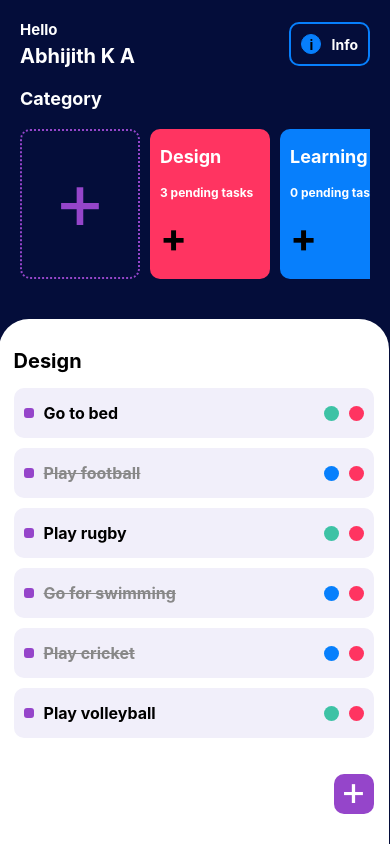
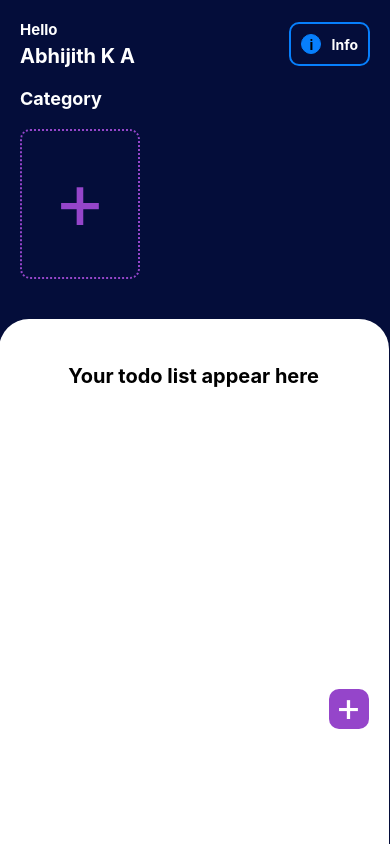
Before and after one commit to lucrada/Training-Project---Todo, a React Native app: screen /main_screen in a window 390 px wide. Built offline with nearby package versions, Linux system fonts and the light colour scheme.

Commit message:
fixed some bugs

```diff
--- a/components/CategoryComponent.tsx
+++ b/components/CategoryComponent.tsx
@@ -59,12 +59,13 @@ const CategoryComponent = (props): React.JSX.Element => {
         let newCategory = { id: Date.now().toString() + Math.random().toString(36).substring(2), title: newCategoryItem, color: color};
         props.addCategoryItem(newCategory);
         closeModal();
+        props.handleItemPress(newCategory.id);
     };
 
     return (
         <View style={styles.container}>
             <Text style={styles.title}>Category</Text>
-            <ScrollView horizontal={true}>
+            <ScrollView horizontal={true} style={{minHeight: 150,}}>
                 <AddCategoryItem handlePress={openModal} />
                 {props.items.map(category => <CategoryItem key={category.id} {...category} handlePress={() => props.handleItemPress(category.id)} addTodoFunc={props.addTodoFunc} />)}
             </ScrollView>
--- a/components/NestedCategoryTodo.tsx
+++ b/components/NestedCategoryTodo.tsx
@@ -11,7 +11,7 @@ const NestedCategoryTodo = (): React.JSX.Element => {
     const [todoList, setTodoList] = React.useState(dummyTodo);
     const [todoListWithId, setTodoListWithId] = React.useState([]);
     const [categories, setCategories] = React.useState(dummyCategory);
-    const [categoryId, setCategoryId] = React.useState(1);
+    const [categoryId, setCategoryId] = React.useState('');
     const [categoryName, setCategoryName] = React.useState('');
 
     React.useEffect(() => {
--- a/components/TodoItemsComponent.tsx
+++ b/components/TodoItemsComponent.tsx
@@ -1,7 +1,7 @@
 /* eslint-disable prettier/prettier */
 import React from 'react';
 import VerticalSpacer from '../utils/VerticalSpacer';
-import { View, Text, TouchableOpacity, StyleSheet, Dimensions, ScrollView, Modal } from 'react-native';
+import { View, Text, TouchableOpacity, StyleSheet, Dimensions, ScrollView, Modal, Alert } from 'react-native';
 import AddTodoModal from './AddTodoModal';
 
 const TodoItem = (props): React.JSX.Element => {
@@ -28,7 +28,16 @@ const TodoItemsComponent = (props): React.JSX.Element => {
     const handleTextChange = (task) => setNewTodoItem(task);
 
     const addNewItem = () => {
-        if (newTodoItem === '') return;
+        if (newTodoItem === '') {
+            Alert.alert('Warning', 'Task cannot be empty!');
+            closeModal();
+            return;
+        }
+        if (props.categoryId === '') {
+            Alert.alert('Warning', 'Create a category first');
+            closeModal();
+            return;
+        }
         let newTodo = { id: Date.now().toString() + Math.random().toString(36).substring(2), category_id: props.categoryId, task: newTodoItem, finished: false, deleted: false };
         props.addTodoFunc(newTodo);
         closeModal();
@@ -38,11 +47,14 @@ const TodoItemsComponent = (props): React.JSX.Element => {
         <View style={styles.container}>
             <Text style={styles.categoryTitle}>{props.categoryName}</Text>
             <VerticalSpacer amount={15} />
-            <ScrollView style={styles.list}>
-                {props.items.map(item => !item.deleted && <TodoItem key={item.id} {...item} finishTask={() => props.finishTask(item.id)} undoFinishTask={() => props.undoFinishTask(item.id)} deleteTask={() => props.deleteTask(item.id)} />)}
-            </ScrollView>
+            {
+                props.items.length === 0 ? <Text style={{fontWeight: 'bold', fontSize: 20, textAlign: 'center', color: 'black'}}>Your todo list appear here</Text> :
+                <ScrollView style={styles.list}>
+                    {props.items.map(item => !item.deleted && <TodoItem key={item.id} {...item} finishTask={() => props.finishTask(item.id)} undoFinishTask={() => props.undoFinishTask(item.id)} deleteTask={() => props.deleteTask(item.id)} />)}
+                </ScrollView>
+            }
             <VerticalSpacer amount={15} />
-            <TouchableOpacity onPress={openModal}><View style={styles.addButton}><Text style={{ fontSize: 40, color: '#fff', marginTop: -7}}>+</Text></View></TouchableOpacity>
+            <TouchableOpacity style={styles.addButtonTouch} onPress={openModal}><View style={styles.addButton}><Text style={{ fontSize: 40, color: '#fff', marginTop: -7}}>+</Text></View></TouchableOpacity>
             <AddTodoModal closeModal={closeModal} handleTextChange={handleTextChange} addItem={addNewItem} modalVisible={modalVisible} />
         </View>
     );
@@ -51,6 +63,7 @@ const TodoItemsComponent = (props): React.JSX.Element => {
 const styles = StyleSheet.create({
     container: {
         flex: 1,
+        position: 'relative',
         flexDirection: 'column',
         backgroundColor: '#fff',
         width: (Dimensions.get('window').width * 100) / 100,
@@ -68,9 +81,12 @@ const styles = StyleSheet.create({
     list: {
         height: 300,
     },
+    addButtonTouch: {
+        position: 'absolute',
+        right: 20,
+        top: 370,
+    },
     addButton: {
-        alignSelf: 'flex-end',
-        justifyContent: 'center',
         alignItems: 'center',
         width: 40,
         height: 40,
--- a/data/DUMMY_CATEGORY.tsx
+++ b/data/DUMMY_CATEGORY.tsx
@@ -1,9 +1,9 @@
 /* eslint-disable prettier/prettier */
 const dummyCategory = [
-    { id: 1, title: 'Design', color: '#ff3461'},
-    { id: 2, title: 'Learning', color: '#077ffc'},
-    { id: 3, title: 'Meeting', color: '#fead28'},
-    { id: 4, title: 'Today', color: '#3dc2a5'},
+    // { id: 1, title: 'Design', color: '#ff3461'},
+    // { id: 2, title: 'Learning', color: '#077ffc'},
+    // { id: 3, title: 'Meeting', color: '#fead28'},
+    // { id: 4, title: 'Today', color: '#3dc2a5'},
 ];
 
 export default dummyCategory;
--- a/data/DUMMY_TODO.tsx
+++ b/data/DUMMY_TODO.tsx
@@ -1,16 +1,16 @@
 /* eslint-disable prettier/prettier */
 const dummyTodo = [
-    { id: 1, category_id: 1, task: 'Go to bed', finished: false, deleted: false},
-    { id: 2, category_id: 1, task: 'Play football', finished: true, deleted: false},
-    { id: 3, category_id: 2, task: 'Watch a movie', finished: true, deleted: false},
-    { id: 4, category_id: 2, task: 'Play video games', finished: true, deleted: false},
-    { id: 5, category_id: 3, task: 'Go to college', finished: false, deleted: false},
-    { id: 6, category_id: 4, task: 'Go to grocery store', finished: true, deleted: false},
-    { id: 7, category_id: 4, task: 'Gym', finished: false, deleted: false},
-    { id: 8, category_id: 1, task: 'Play rugby', finished: false, deleted: false},
-    { id: 9, category_id: 1, task: 'Go for swimming', finished: true, deleted: false},
-    { id: 10, category_id: 1, task: 'Play cricket', finished: true, deleted: false},
-    { id: 11, category_id: 1, task: 'Play volleyball', finished: false, deleted: false},
+    // { id: 1, category_id: 1, task: 'Go to bed', finished: false, deleted: false},
+    // { id: 2, category_id: 1, task: 'Play football', finished: true, deleted: false},
+    // { id: 3, category_id: 2, task: 'Watch a movie', finished: true, deleted: false},
+    // { id: 4, category_id: 2, task: 'Play video games', finished: true, deleted: false},
+    // { id: 5, category_id: 3, task: 'Go to college', finished: false, deleted: false},
+    // { id: 6, category_id: 4, task: 'Go to grocery store', finished: true, deleted: false},
+    // { id: 7, category_id: 4, task: 'Gym', finished: false, deleted: false},
+    // { id: 8, category_id: 1, task: 'Play rugby', finished: false, deleted: false},
+    // { id: 9, category_id: 1, task: 'Go for swimming', finished: true, deleted: false},
+    // { id: 10, category_id: 1, task: 'Play cricket', finished: true, deleted: false},
+    // { id: 11, category_id: 1, task: 'Play volleyball', finished: false, deleted: false},
 ];
 
 export default dummyTodo;
```
